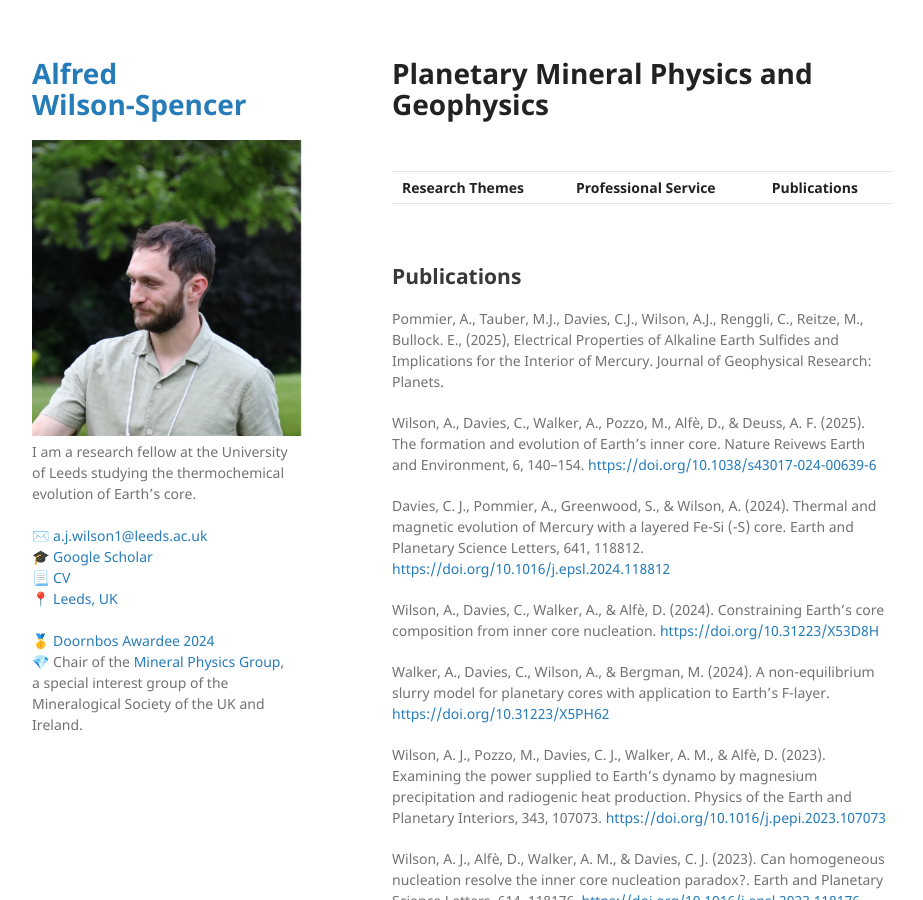
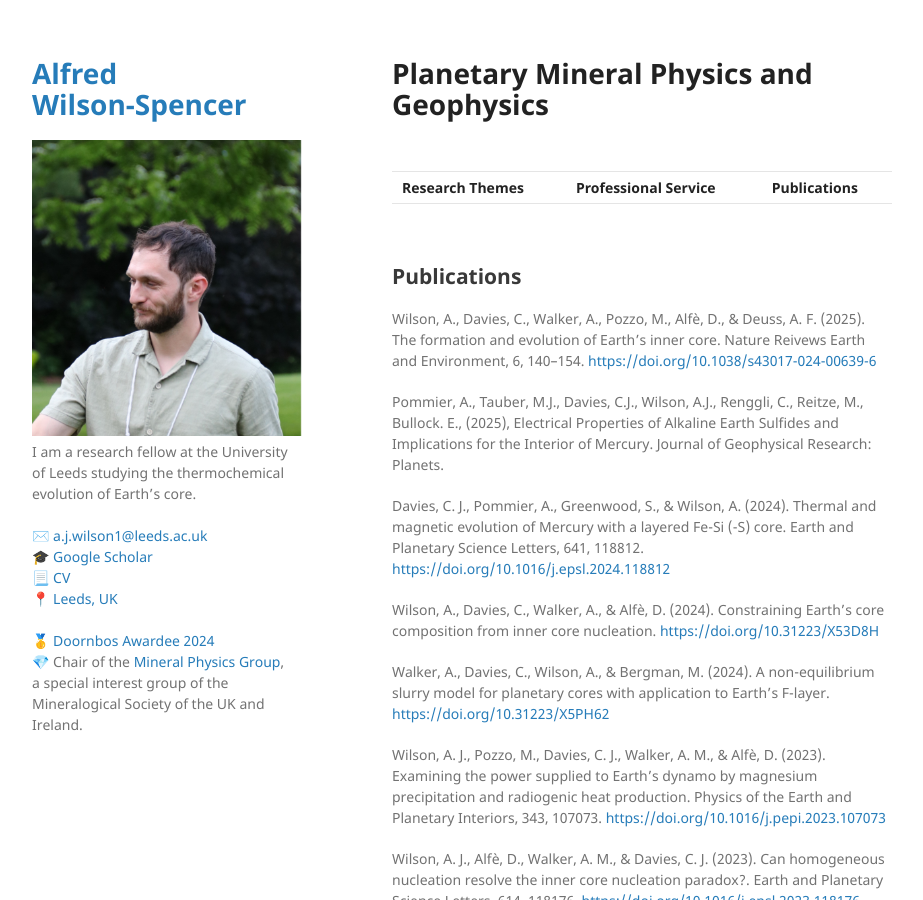
Before and after one commit to Fwilson93/Portfolio, a Jekyll site: the page built from publications.md, in a window 1280 px wide and 900 px high. Shown: the whole window, without its empty margins (178-1101 px from the left). Built offline with Jekyll 4.4.1, drawn with Linux system fonts in a browser that asks for light colours; our own code applies the rules of GitHub Pages for plain Markdown files.

```diff
--- a/publications.md
+++ b/publications.md
@@ -10,12 +10,11 @@ layout: default
 
 <br/>
 ## Publications
+Wilson, A., Davies, C., Walker, A., Pozzo, M., Alfè, D., & Deuss, A. F. (2025). The formation and evolution of Earth’s inner core. Nature Reivews Earth and Environment, 6, 140–154. <a href="https://doi.org/10.1038/s43017-024-00639-6">https://doi.org/10.1038/s43017-024-00639-6</a>
 
 Pommier, A., Tauber, M.J., Davies, C.J., Wilson, A.J., Renggli, C., Reitze, M., Bullock. E., (2025),
 Electrical Properties of Alkaline Earth Sulfides and Implications for the Interior of Mercury. Journal of
 Geophysical Research: Planets.
-
-Wilson, A., Davies, C., Walker, A., Pozzo, M., Alfè, D., & Deuss, A. F. (2025). The formation and evolution of Earth’s inner core. Nature Reivews Earth and Environment, 6, 140–154. <a href="https://doi.org/10.1038/s43017-024-00639-6">https://doi.org/10.1038/s43017-024-00639-6</a>
 
 Davies, C. J., Pommier, A., Greenwood, S., & Wilson, A. (2024). Thermal and magnetic evolution of Mercury with a layered Fe-Si (-S) core. Earth and Planetary Science Letters, 641, 118812. <a href="https://doi.org/10.1016/j.epsl.2024.118812">https://doi.org/10.1016/j.epsl.2024.118812</a>
 
```
